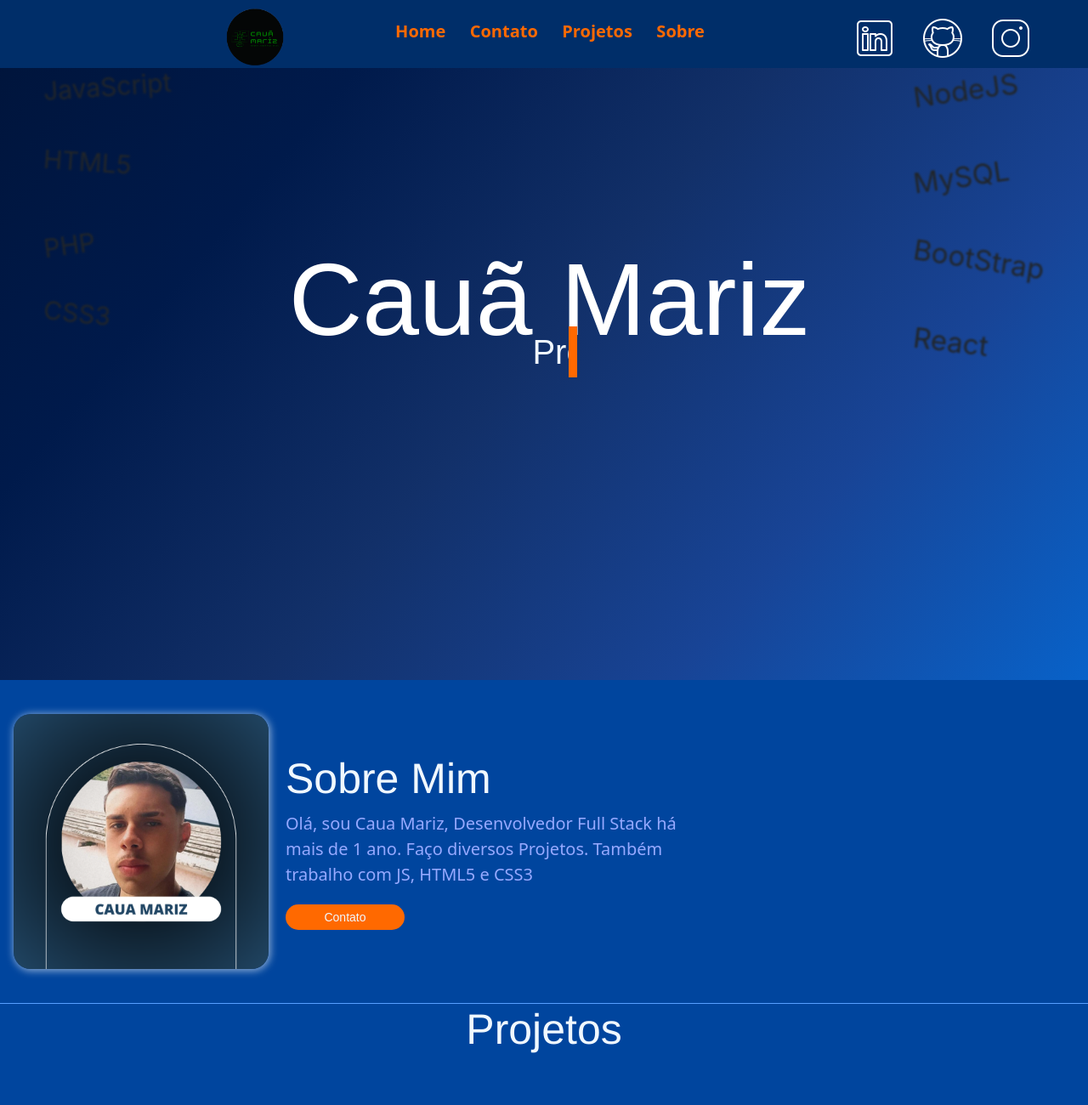
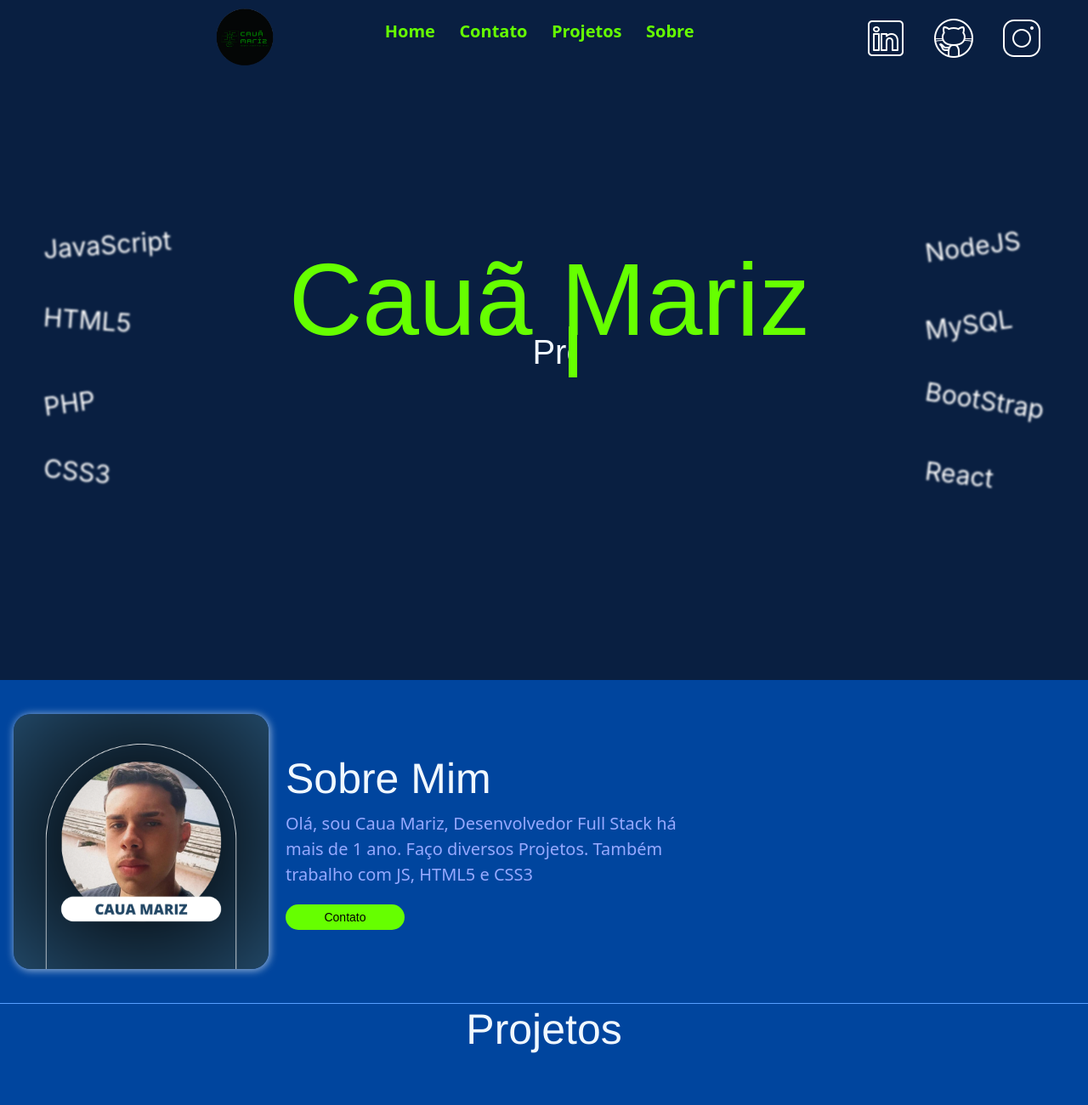
Before and after one commit to CauaMariz/cauamariz.github.io, a plain HTML site: page index.html in a window 1280 px wide. Shown: the top 1300 px of the page at 85% size. Drawn offline with nearby package versions, Linux system fonts and the light colour scheme; a web font is replaced by a local one.

Commit message:
Update style.css

```diff
--- a/style.css
+++ b/style.css
@@ -5,12 +5,10 @@
 }
 
 .Main {
-
     height: 100vh;
     width: 100%;
-    background: linear-gradient(130deg,rgb(0, 20, 58),rgb(0, 26, 75),rgb(18, 48, 105),rgb(24, 68, 150),rgb(8, 98, 201));
+    background-color: #091f41;
     background-size: 100vw;
-
 }
 
 nav {
@@ -26,23 +24,21 @@ nav {
     display: flex;
     align-items: center;
     justify-content: center;
+    margin-top: 2%;
 }
 .title {
     position: absolute;
-    top: 35%;
+    top: 43%;
     padding: 0 15px 0 15px;
     border-radius: 10px;
     font-family: "Radio Canada Big", sans-serif;
     font-size: 40px;
     font-weight: 500;
-    /*color: rgb(255, 147, 74);*/
-    color: rgb(255, 255, 255);
+    color:rgb(102, 255, 0);
     margin-left: 1%;
-
 }
 .parteCima{
     display: flex;
-    background-color: #002e69;
     width: 100%;
     height: 80px;
     justify-content: center;
@@ -56,6 +52,7 @@ nav {
     position: relative;
     left: 10%;
     display: flex;
+    margin-left: 2%;
     a{
         margin-left: 20%;
         transition: .5s;
@@ -67,11 +64,13 @@ nav {
     float: left;
     margin: 0;
     margin-left: 4%;
+    margin-top: 20vh;
 }
 .frasesEsquerda p{
     margin-bottom: 30%;
-    filter: blur(1px);
+    filter: blur(0.8px);
     font-size: 30px;
+    color: rgb(255, 255, 255);
 }
 .palvr1{
     transform: rotate(-4deg);
@@ -90,11 +89,13 @@ nav {
     float: right;
     margin: 0;
     margin-right: 4%;
+    margin-top: 20vh;
 }
 .frasesDireita p{
     margin-bottom: 33%;
-    filter: blur(1px);
-    font-size: 33px;
+    filter: blur(0.8px);
+    font-size: 30px;
+    color: rgb(255, 255, 255);
 }
 .frasesDireita .palvr1{
     transform: rotate(-8deg);
@@ -127,17 +128,17 @@ nav {
     padding: 2px;
     text-decoration: none;
     a{
-        color:rgb(255, 105, 0);
+        color:rgb(102, 255, 0);
     }
 }
 
 .parteCima li:hover {
     a {
-        color: white;
+        color: rgb(0, 0, 0);
         text-decoration: none;
     }
 
-    background-color: rgb(255, 105, 0);
+    background-color: rgb(102, 255, 0);
     transition: 0.4s;
     padding-right: 10px;
     padding-left: 10px;
@@ -160,7 +161,7 @@ a {
     font-weight: 400;
     font-size: 30px;
     color: aliceblue;
-    border-right: 10px solid rgb(255, 105, 0);
+    border-right: 10px solid rgb(102, 255, 0);
     white-space: nowrap;
     overflow: hidden;
     animation: BarraPisca .8s step-end infinite, Escrever 6s steps(25,end) infinite;
@@ -168,7 +169,7 @@ a {
 .imgFlor{
     display: flex;
     margin: 0 auto;
-    width: 1400px;
+    width: 1300px;
 }
 @keyframes BarraPisca{
     50%{
@@ -197,9 +198,9 @@ a {
     width: 100%;
 
     button {
-        color: aliceblue;
+        color: rgb(0, 0, 0);
         font-family: "Radio Canada Big", sans-serif;
-        background-color: rgb(255, 105, 0);
+        background-color: rgb(102, 255, 0);
     }
 }
 
@@ -309,7 +310,7 @@ section button:hover {
 .cabecalho {
     width: 100%;
     height: 130px;
-    background-color: #002e69;
+    background-color: #091f41;
 
 
     h4 {
@@ -416,7 +417,7 @@ section button:hover {
 
 .titleProjetos {
     display: flex;
-    color: rgb(255, 105, 0);
+    color: rgb(102, 255, 0);
     font-family: "Radio Canada Big", sans-serif;
     font-size: 150px;
     margin-top: 29vh;
@@ -425,7 +426,7 @@ section button:hover {
 }
 .titleContato {
     display: flex;
-    color: rgb(255, 105, 0);
+    color: rgb(102, 255, 0);
     font-family: "Radio Canada Big", sans-serif;
     font-size: 150px;
     line-height: 210px;
```
